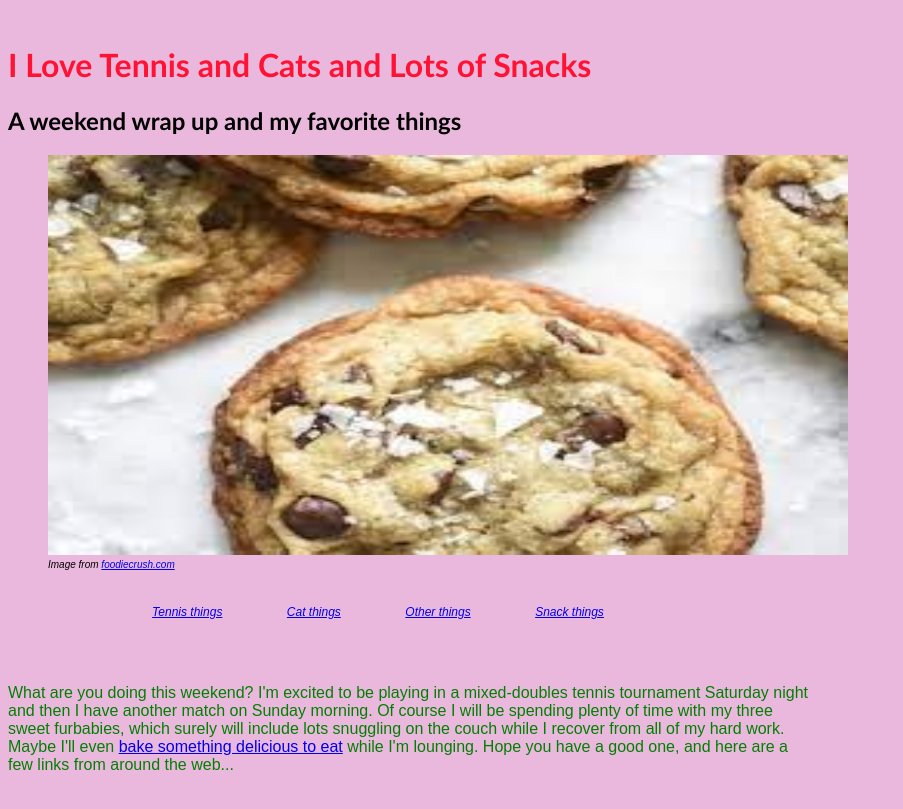
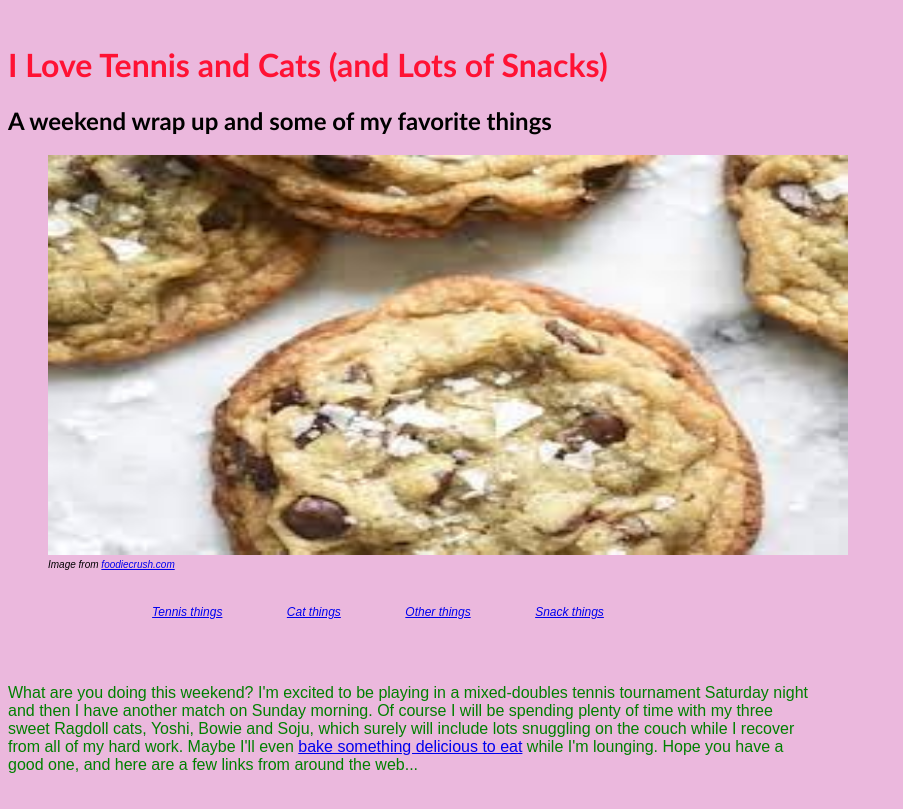
Before and after one commit to PT-Web-Dev-Jan-23/js-assignment-4-html-me-something-kimsunhammond, a website: page index.html in a window 1280 px wide. Shown: the top 809 px of the page, without its empty margins (0-903 px from the left). Drawn offline with Linux system fonts and the light colour scheme.

Commit message:
final HTML

```diff
--- a/index.html
+++ b/index.html
@@ -10,8 +10,8 @@
    <body>
       <!-- Write your HTML in this file! -->
       <header>
-         <h1 id="mainHeading">I Love Tennis and Cats and Lots of Snacks</h1>
-         <h2 id="subtitle">A weekend wrap up and my favorite things</h2>
+         <h1 id="mainHeading">I Love Tennis and Cats (and Lots of Snacks)</h1>
+         <h2 id="subtitle">A weekend wrap up and some of my favorite things</h2>
          <figure>
             <img id ="cookie" src="images/cookies2.jpg" alt="Salted Chocolate Chip Cookies" >
             <figcaption>Image from <a href="https://www.foodiecrush.com/milk-bars-salted-chocolate-chip-cookies/foodiecrush.com/">foodiecrush.com</a></figcaption>
@@ -29,7 +29,7 @@
       <main>
          <article>
             <section>
-               <p id="testP" class="funParagraph">What are you doing this weekend? I'm excited to be playing in a mixed-doubles tennis tournament Saturday night and then I have another match on Sunday morning. Of course I will be spending plenty of time with my three sweet furbabies, which surely will include lots snuggling on the couch while I recover from all of my hard work. Maybe I'll even <a href="https://food52.com/recipes/36473-salted-chocolate-chip-cookies">bake something delicious to eat</a> while I'm lounging. Hope you have a good one, and here are a few links from around the web...</p>
+               <p id="testP" class="funParagraph">What are you doing this weekend? I'm excited to be playing in a mixed-doubles tennis tournament Saturday night and then I have another match on Sunday morning. Of course I will be spending plenty of time with my three sweet Ragdoll cats, Yoshi, Bowie and Soju, which surely will include lots snuggling on the couch while I recover from all of my hard work. Maybe I'll even <a href="https://food52.com/recipes/36473-salted-chocolate-chip-cookies">bake something delicious to eat</a> while I'm lounging. Hope you have a good one, and here are a few links from around the web...</p>
             </section>
 
             <section>
```
